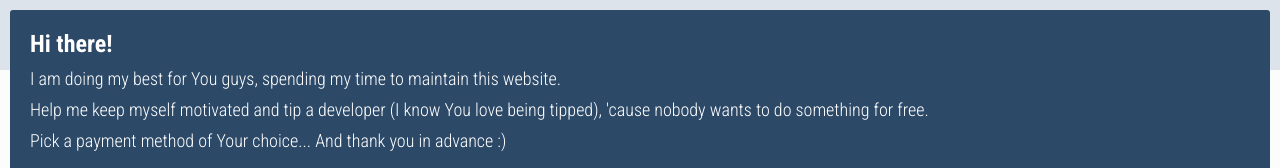
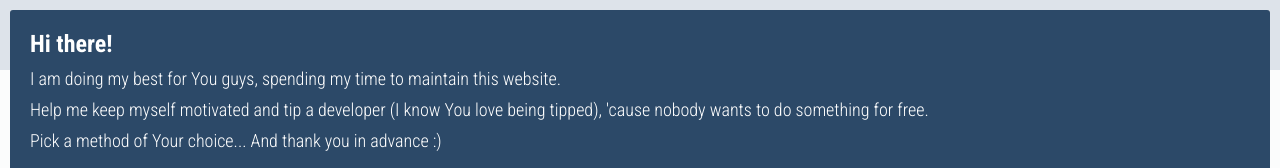
Before and after one commit to CroupierAssistant/croupierassistant.github.io, a website: page index.html in a window 1280 px wide. Both pictures are taken after a click on the link "GIVE A TIP". Shown: the top 168 px of the page. Drawn offline with Linux system fonts and the light colour scheme.

Commit message:
gipsy 1.0.1

```diff
--- a/index.html
+++ b/index.html
@@ -56,7 +56,7 @@
           Help me keep myself motivated and tip a developer (I know You love
           being tipped), 'cause nobody wants to do something for free.
         </p>
-        <p>Pick a payment method of Your choice... And thank you in advance :)</p>
+        <p>Pick a method of Your choice... And thank you in advance :)</p>
 
         <div class="button-container__vertical">
           <button onclick="showUsdtInfo()">
```
Also changed, not shown: img/usdt.png.
